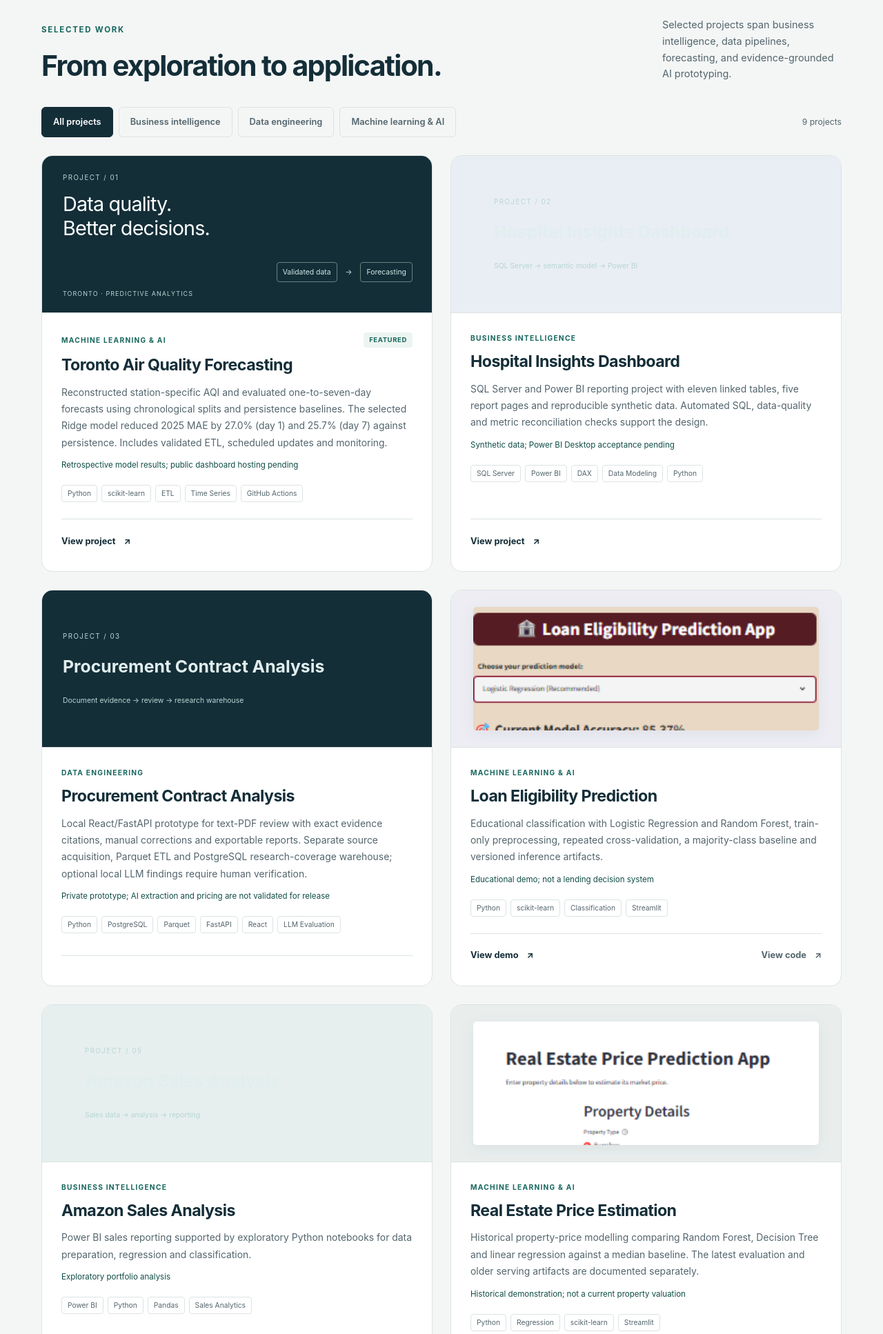
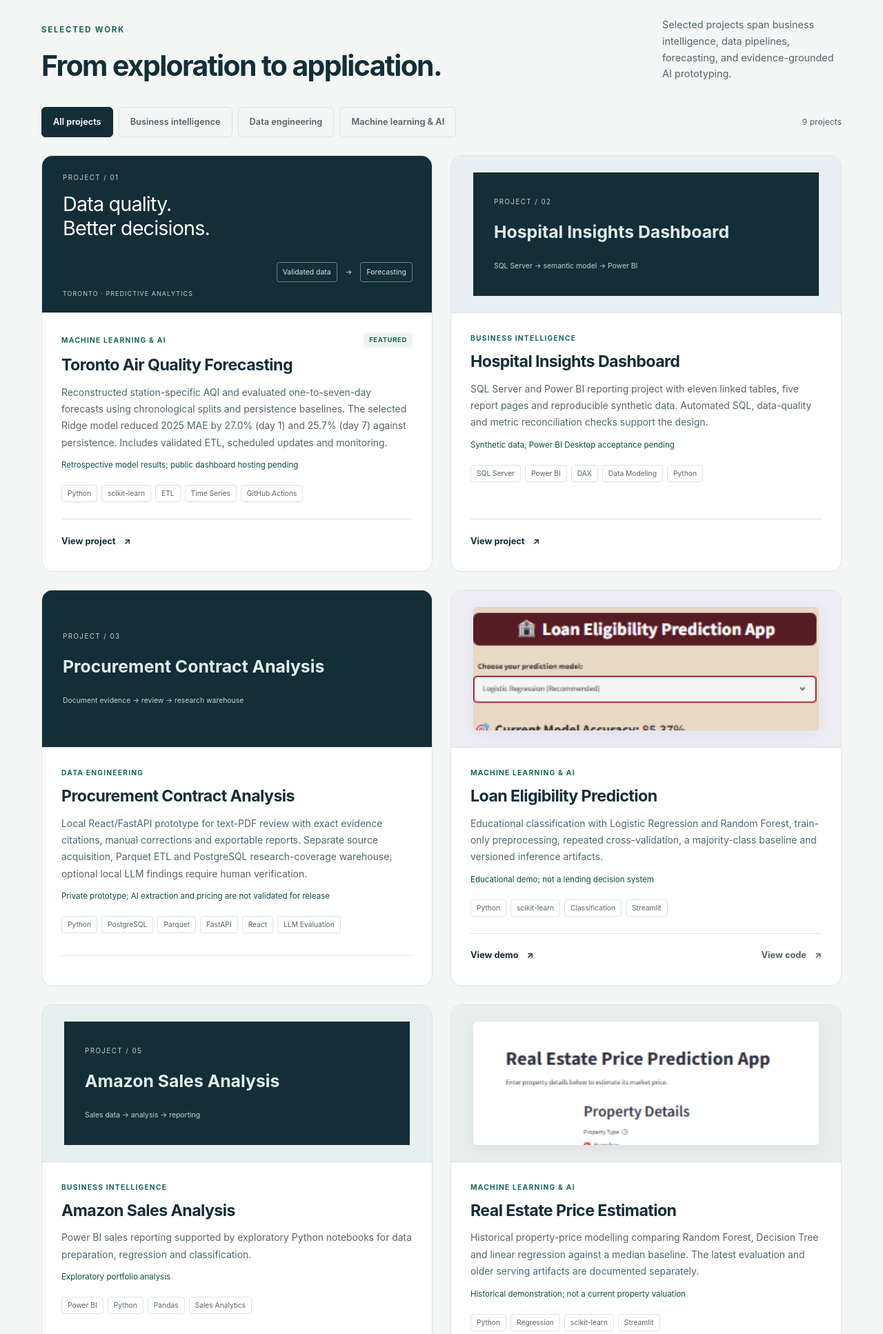
Before and after one commit to AhmedOT22/Portfolio, a Flask app: page / in a window 1280 px wide. Shown: the part 879-2813 px from the top of the page at 69% size. Run offline with Flask 3, Linux system fonts and the light colour scheme.

Commit message:
Improve contrast for text-only project previews

```diff
--- a/static/css/style.css
+++ b/static/css/style.css
@@ -513,7 +513,8 @@ h1 > span {
   text-decoration: underline;
   color: var(--accent);
 }
-.notebook-preview {
+ .notebook-preview {
+  background: var(--ink);
   display: flex;
   flex-direction: column;
   justify-content: center;
```
